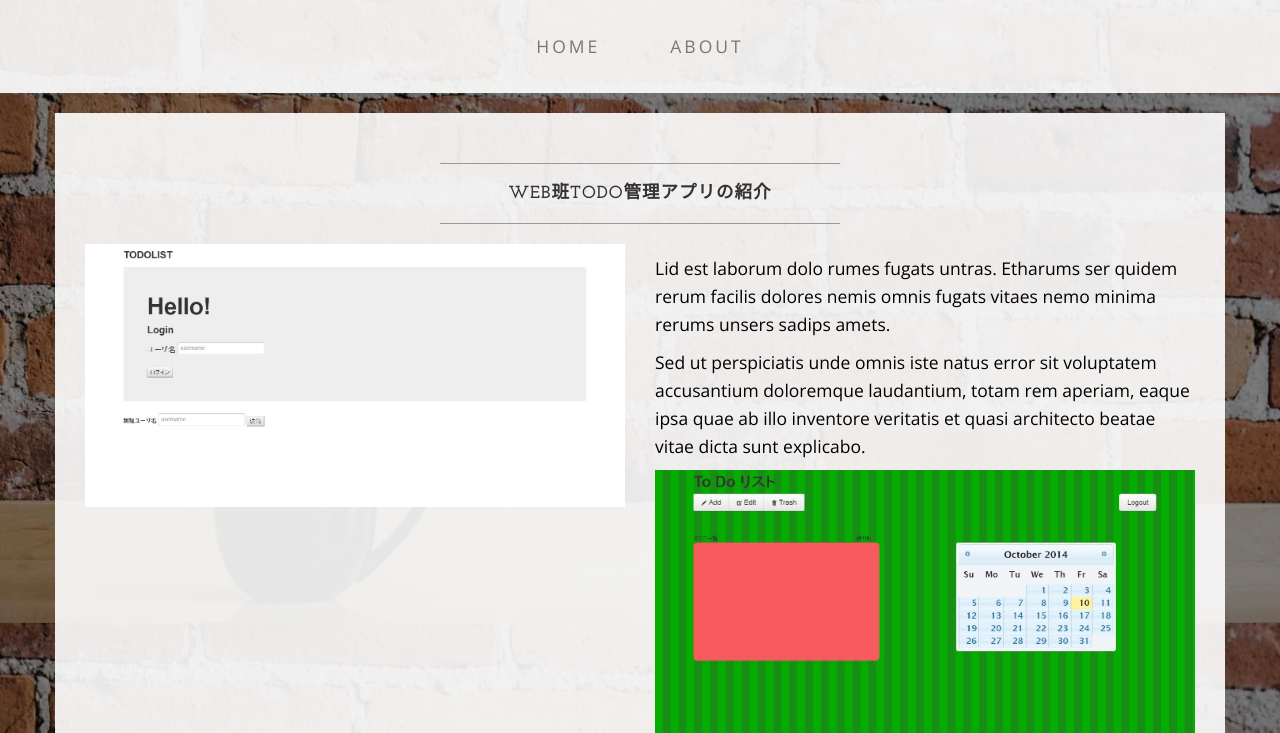
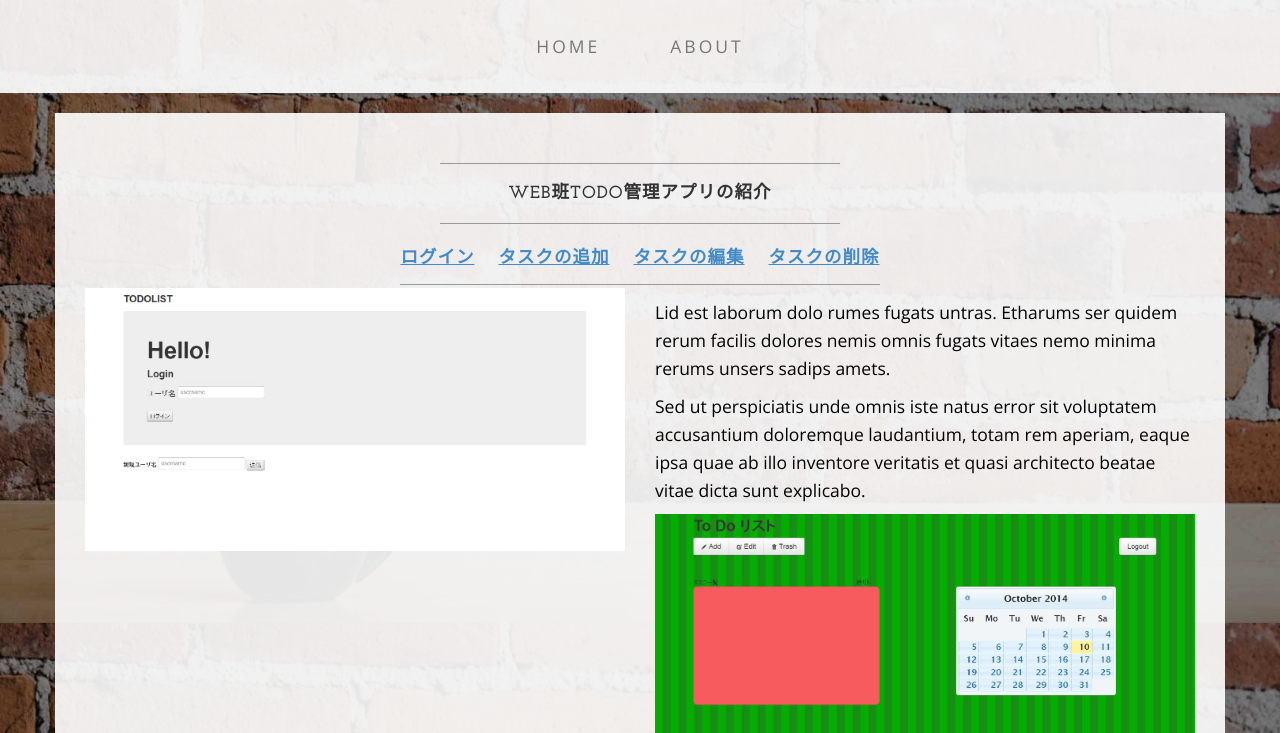
Before and after one commit to XMLPro/Webgroup, a PHP site: page /business-casual/about.html in a window 1280 px wide. Shown: the part 177-910 px from the top of the page. Run offline with PHP 8.4, Linux system fonts and the light colour scheme.

Commit message:
business-basic

```diff
--- a/business-casual/about.html
+++ b/business-casual/about.html
@@ -74,6 +74,13 @@
                     <h2 class="intro-text text-center"><strong>Web班Todo管理アプリの紹介</strong>
                     </h2>
                     <hr>
+                    <div class="intro-text text-center">
+                        <a href = "#login"><strong><u>ログイン</u></strong></a>&emsp;
+                        <a href = "#add"><strong><u>タスクの追加</u></strong></a>&emsp;
+                        <a href = "#edit"><strong><u>タスクの編集</u></strong></a>&emsp;
+                        <a href = "#delete"><strong><u>タスクの削除</u></strong></a>
+                    </div>
+                    <hr class="tagline-divider">
                 </div>
                 <div class="col-md-6">
                     <img class="img-responsive img-border-left" src="img/Todologin.jpg" alt="">
--- a/business-casual/css/business-casual.css
+++ b/business-casual/css/business-casual.css
@@ -72,7 +72,7 @@ hr {
 
 .tagline-divider {
     margin: 15px auto 3px;
-    max-width: 250px;
+    max-width: 480px;
     border-color: #999999;
 }
 
@@ -180,7 +180,6 @@ footer p {
         table-layout: fixed;
         font-size: 1.25em;
     }
-}
 
 @media screen and (min-width:1200px) {
     .box:after {
--- a/business-casual/index.html
+++ b/business-casual/index.html
@@ -100,7 +100,7 @@
                         <small>ようこそ</small>
                     </h2>
                     <h1 class="brand-name">Web班紹介ページへ！</h1>
-                    <hr class="tagline-divider">
+
                 </div>
             </div>
         </div>
```
